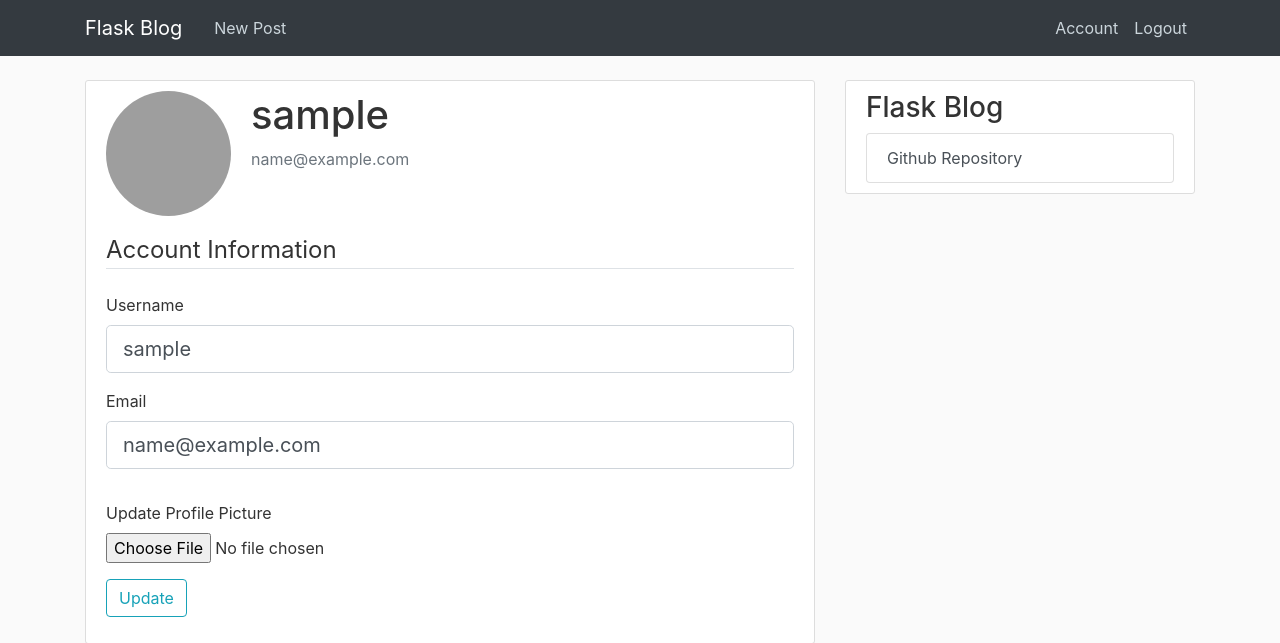
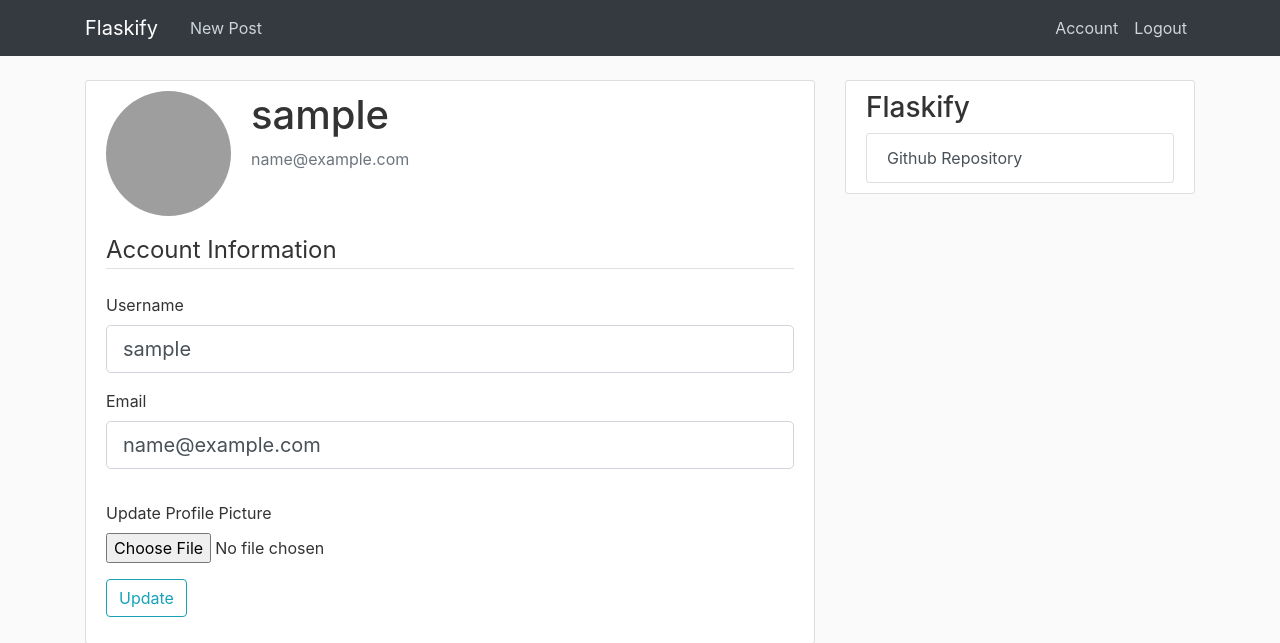
Before and after one commit to pzrsa/flask_blog, a Flask app: page /account in a window 1280 px wide. Shown: the top 643 px of the page. Run offline with Flask 2, Linux system fonts and the light colour scheme; the visitor is signed in with stand-in values (Sample User, id 1); data comes from the database, SQL or seed files in the repository; some libraries are stand-ins or nearby versions; grey boxes are pictures that could not be loaded.

Commit message:
change nav bar name

```diff
--- a/flaskify/templates/layout.html
+++ b/flaskify/templates/layout.html
@@ -10,9 +10,9 @@
         integrity="sha384-Gn5384xqQ1aoWXA+058RXPxPg6fy4IWvTNh0E263XmFcJlSAwiGgFAW/dAiS6JXm" crossorigin="anonymous">
     <link rel="stylesheet" type="text/css" href="{{ url_for('static', filename='style.css')}}">
     {% if title %}
-    <title>Flask Blog - {{ title }}</title>
+    <title>Flaskify - {{ title }}</title>
     {% else %}
-    <title>Flask Blog</title>
+    <title>Flaskify</title>
     {% endif %}
 </head>
 
@@ -20,7 +20,7 @@
     <header class="site-header">
         <nav class="navbar navbar-expand-md navbar-dark bg-dark fixed-top">
             <div class="container">
-                <a class="navbar-brand mr-4" href="{{ url_for('main.home') }}">Flask Blog</a>
+                <a class="navbar-brand mr-4" href="{{ url_for('main.home') }}">Flaskify</a>
                 <button class="navbar-toggler" type="button" data-toggle="collapse" data-target="#navbarToggle"
                     aria-controls="navbarToggle" aria-expanded="false" aria-label="Toggle navigation">
                     <span class="navbar-toggler-icon"></span>
@@ -62,7 +62,7 @@
             </div>
             <div class="col-md-4">
                 <div class="content-section">
-                    <h3>Flask Blog</h3>
+                    <h3>Flaskify</h3>
                     <div class="list-group">
                         <a href="https://github.com/pzrsa/flaskify" target="_blank"
                             class="list-group-item list-group-item-action">Github Repository</a>
```
